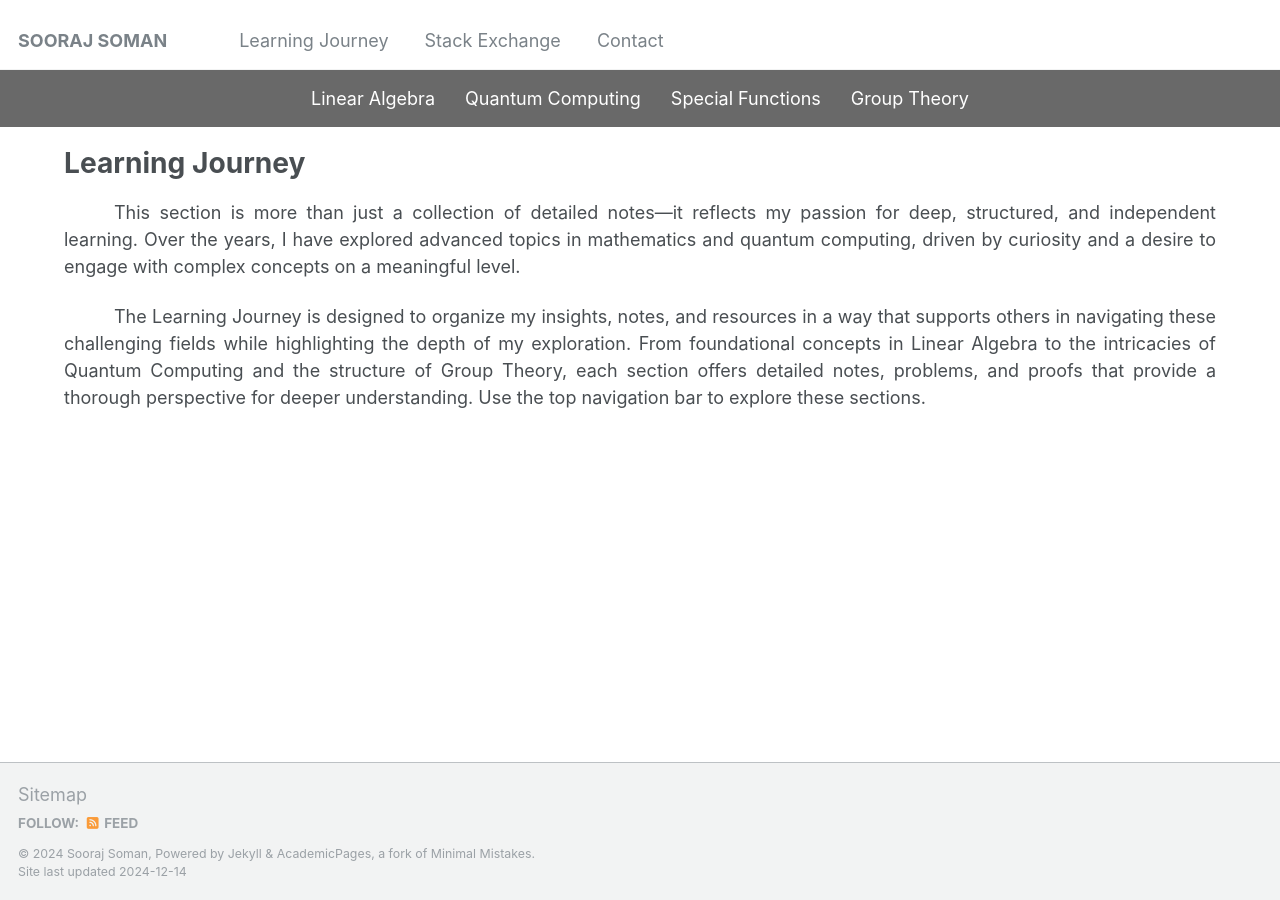
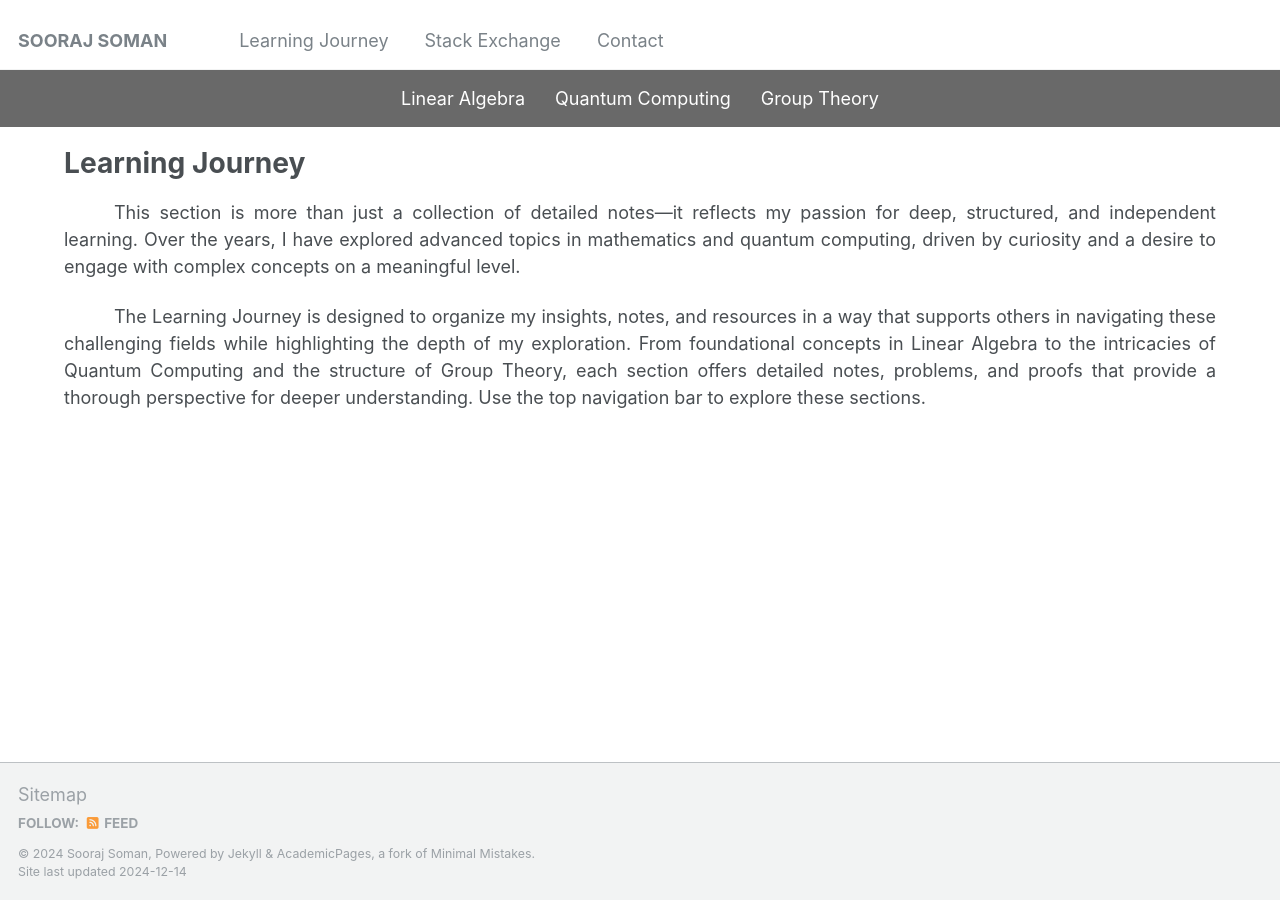
Before and after one commit to soorajss1729/soorajss1729.github.io, a Jekyll site: the page built from _learning/learning.md, in a window 1280 px wide. Built offline with Jekyll 4.4.1, drawn with Linux system fonts in a browser that asks for light colours.

Commit message:
Update learning.md

```diff
--- a/_learning/learning.md
+++ b/_learning/learning.md
@@ -8,7 +8,6 @@ classes: wide
 <div class="learning-topnav">
   <a href="/linalg/">Linear Algebra</a>
   <a href="/qc#">Quantum Computing</a>
-  <a href="/quantum-computing/">Special Functions</a>
   <a href="/quantum-computing/">Group Theory</a>
 </div>
 
```
